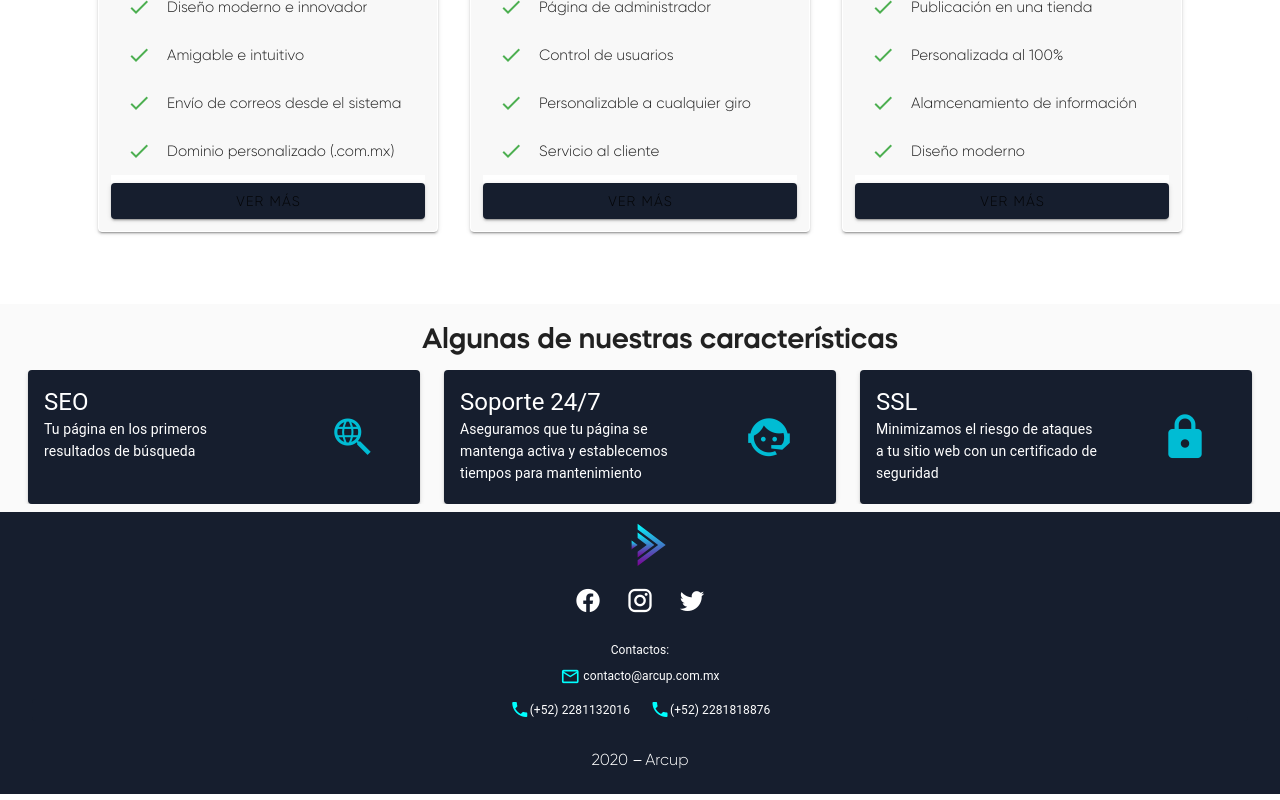
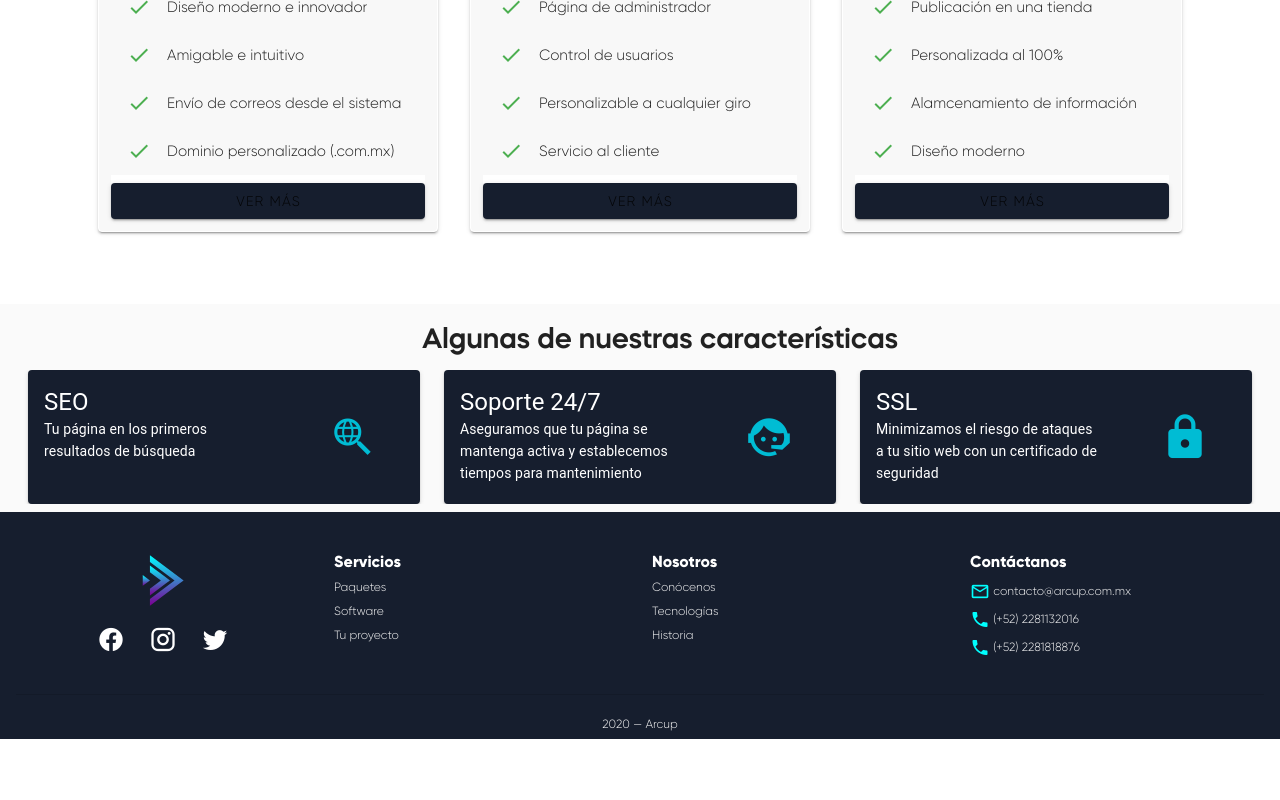
Before and after one commit to Arcup/Arcup-web, a Vue app in the folder arcup/: page / in a window 1280 px wide. Shown: the part 1001-1801 px from the top of the page. After the commit the page ends 1746 px from the top, so only its background shows below. Built offline with nearby package versions, Linux system fonts and the light colour scheme.

Commit message:
Se modificó el footer && fix en vista main

```diff
--- a/arcup/src/components/BaseFooter.vue
+++ b/arcup/src/components/BaseFooter.vue
@@ -1,7 +1,113 @@
 <template>
   <div>
     <v-footer color="#161E2E">
-      <v-row>
+      <v-row class="mt-5">
+        <v-col class="arcup_contenido">
+          <div class="d-flex justify-center">
+            <router-link :to="{ name: 'Main' }" class="text-decoration-none">
+              <figure
+                class="justify-center arcup_contenido_icon"
+                @click="scrollTop"
+              ></figure>
+            </router-link>
+          </div>
+
+          <div class="d-flex justify-center mt-3">
+            <div v-for="(item, index) in redesSociales" :key="index">
+              <v-btn
+                target="_blank"
+                :href="item.href"
+                class="mx-4 white--text zoom-icon"
+                icon
+                width="20px"
+              >
+                <v-icon class="" color="whithe" size="28px">
+                  {{ item.icon }}
+                </v-icon>
+              </v-btn>
+            </div>
+          </div>
+        </v-col>
+        <v-col>
+          <div>
+            <div>
+              <a class="arcup_title_list" href="/">Servicios</a>
+            </div>
+            <div>
+              <a
+                class="arcup_subtitle_list"
+                v-for="(item, i) in servicios"
+                :key="i"
+                :href="item.to"
+                >{{ item.name }} <br
+              /></a>
+            </div>
+          </div>
+        </v-col>
+        <v-col>
+          <div>
+            <div>
+              <a class="arcup_title_list" href="/">Nosotros</a>
+            </div>
+            <div>
+              <a
+                class="arcup_subtitle_list"
+                v-for="(item, i) in nosotros"
+                :key="i"
+                :href="item.to"
+                >{{ item.name }} <br
+              /></a>
+            </div>
+          </div>
+        </v-col>
+        <v-col>
+          <div>
+            <div>
+              <a
+                class="arcup_title_list"
+                href="https://arcup.com.mx/contact"
+                color="white"
+                >Contáctanos</a
+              >
+            </div>
+            <div>
+              <div class="pb-3 arcup_subtitle_list">
+                <div  class="my-2">
+                  <v-icon size="20" color="#00FFFF"
+                    >mdi-email-outline</v-icon
+                  >
+                  contacto@arcup.com.mx
+                </div>
+                <div class="mb-2">
+                  <v-icon size="20" color="#00FFFF">mdi-phone</v-icon>
+                  (+52) 2281132016
+                </div>
+                <div>
+                  <v-icon size="20" color="#00FFFF">mdi-phone</v-icon>
+                  (+52) 2281818876
+                </div>
+              </div>
+            </div>
+          </div>
+        </v-col>
+        <v-col
+          class="justify-center"
+          cols="12"
+          sm="12"
+          md="12"
+          lg="12"
+          xl="12"
+        >
+        <v-divider class="mb-5"></v-divider>
+        <div class="arcup_subtitle_list text-center">
+          <span> {{ new Date().getFullYear() }} </span> —
+            <span >Arcup</span>
+        </div>
+
+        </v-col>
+      </v-row>
+
+      <!--<v-row>
         <v-col class="ma-0 pa-0" cols="12" sm="12" md="12" lg="12" xl="12">
           <v-card-text class="ma-0 d-flex justify-center pr-0">
             <router-link class="zoom-logo" :to="{ name: 'Main' }">
@@ -70,7 +176,7 @@
             <span class="fontFooter">Arcup</span>
           </v-card-text>
         </v-col>
-      </v-row>
+      </v-row>-->
     </v-footer>
   </div>
 </template>
@@ -97,6 +203,34 @@ export default {
           href: "https://twitter.com/arcupdev",
         },
       ],
+      servicios: [
+        {
+          name: "Paquetes",
+          to: "https://arcup.com.mx/package",
+        },
+        {
+          name: "Software",
+          to: "https://arcup.com.mx/software",
+        },
+        {
+          name: "Tu proyecto",
+          to: "https://arcup.com.mx/yourproject",
+        },
+      ],
+      nosotros: [
+        {
+          name: "Conócenos",
+          to: "https://arcup.com.mx/about",
+        },
+        {
+          name: "Tecnologías",
+          to: "https://arcup.com.mx/technology",
+        },
+        {
+          name: "Historia",
+          to: "https://arcup.com.mx/story",
+        },
+      ],
     };
   },
   methods: {
@@ -106,7 +240,7 @@ export default {
   },
 };
 </script>
-<style lang='css'>
+<style lang='css' scoped>
 h5 {
   color: #00ffff;
   font-family: GilroyLight;
@@ -121,6 +255,27 @@ h5 {
   color: white;
   font-size: 12px;
 }
+.arcup_contenido_icon {
+  background-image: url("../assets/formaLogo-Arcup.svg");
+  width: 100px;
+  height: 60px;
+  background-size: contain;
+  background-repeat: no-repeat;
+  background-position: center;
+}
+.arcup_title_list {
+  font-family: GilroyBold;
+  font-size: 16px;
+  color: white;
+}
+.arcup_subtitle_list {
+  font-family: GilroyLight;
+  font-size: 12px;
+  color: whitesmoke;
+}
+a {
+  text-decoration: none;
+}
 .zoom-logo :hover {
   transition-duration: 0.5s;
   transform: scale(1.4);
@@ -133,4 +288,12 @@ h5 {
   font-family: GilroyLight;
   font-size: 16px;
 }
+.icon__arcup-no-mobile {
+  background-image: url("../assets/formaLogo-Arcup.svg");
+  width: 20px;
+  height: 43px;
+  background-size: contain;
+  background-repeat: no-repeat;
+  background-position: center;
+}
 </style>
--- a/arcup/src/views/Main.vue
+++ b/arcup/src/views/Main.vue
@@ -23,7 +23,7 @@
           </v-carousel>
         </v-col>
       </v-row>
-      <v-container v-show="isMobile" class="container__description">
+      <v-container v-show="isMobile" class="container__description_mobile">
         <v-col md="6" sm="12" xs="12">
           <v-col class="white--text">
             <h1 class="font__main-alter-xs">
@@ -482,7 +482,6 @@ export default {
   },
 };
 </script>
-    Preloadeript>
 <style lang='css' scoped>
 .v-card {
   transition: opacity 0.4s ease-in-out;
@@ -495,6 +494,9 @@ export default {
 }
 .container__description {
   background-color: #fafafa;
+}
+.container__description_mobile {
+  background-color: #161e2eff;
 }
 .container__cards {
   background-color: #fafafa;
```
